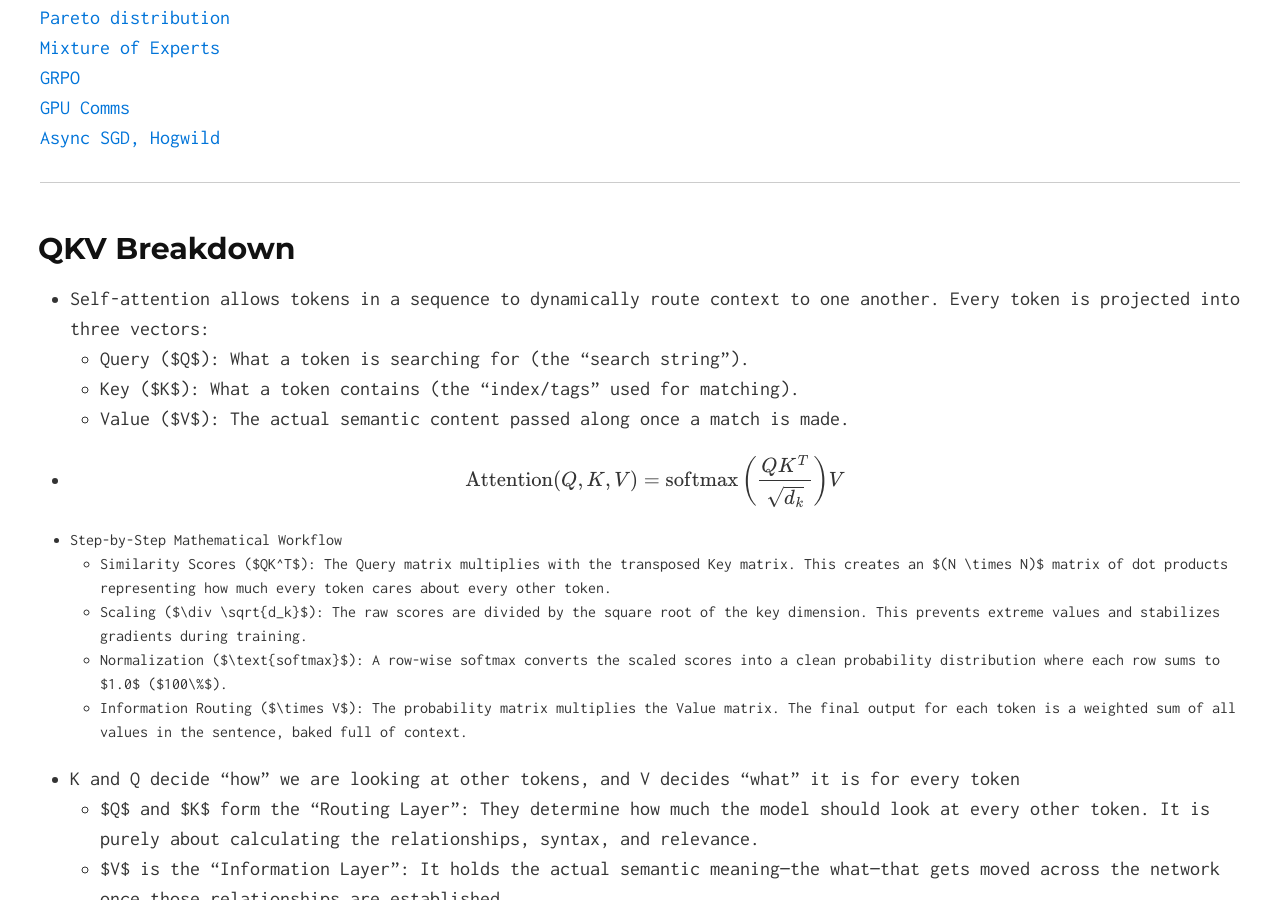
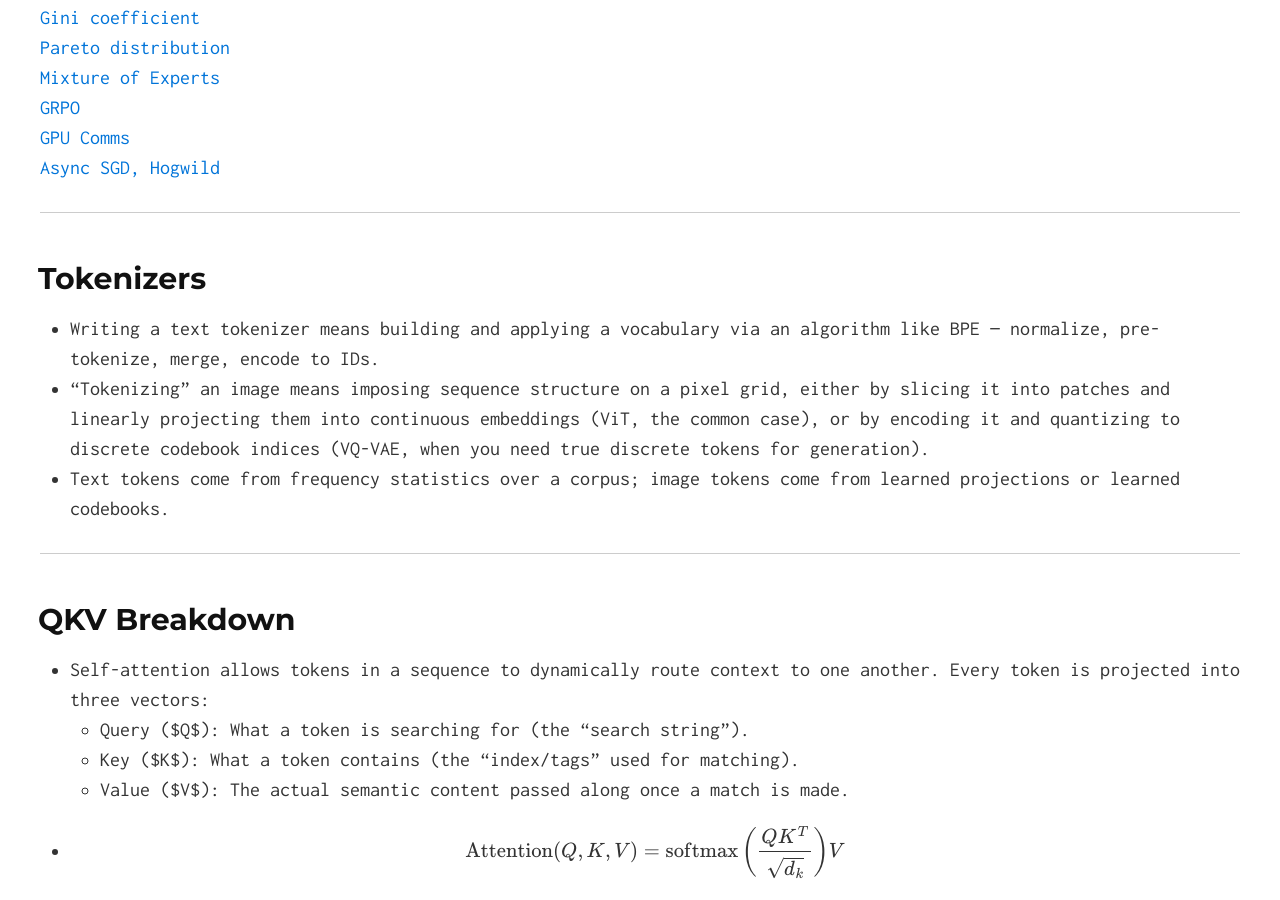
Before and after one commit to divyanshk/Mini-Blogs, a Jekyll site: the page built from index.md, in a window 1280 px wide and 900 px high, scrolled down 1477 px. Built offline with Jekyll 4.4.1, drawn with Linux system fonts in a browser that asks for light colours; formulas are drawn with MathJax 3.

Commit message:
tokenizer

```diff
--- a/index.md
+++ b/index.md
@@ -1,6 +1,7 @@
 ---
 layout: default
 ---
+[Tokenizers](#tokenizer)
 [QKV Breakdown](#qkv)
 [Transformer's Components](#transformer)
 [Transformer's Supporting Concepts](#transformer2)
@@ -48,6 +49,14 @@ layout: default
 [GRPO](#grpo)
 [GPU Comms](#gpucomms)
 [Async SGD, Hogwild](#asyncsgd)
+
+---
+
+## <a name='tokenizer'></a>Tokenizers
+
+* Writing a text tokenizer means building and applying a vocabulary via an algorithm like BPE — normalize, pre-tokenize, merge, encode to IDs.
+* "Tokenizing" an image means imposing sequence structure on a pixel grid, either by slicing it into patches and linearly projecting them into continuous embeddings (ViT, the common case), or by encoding it and quantizing to discrete codebook indices (VQ-VAE, when you need true discrete tokens for generation).
+* Text tokens come from frequency statistics over a corpus; image tokens come from learned projections or learned codebooks.
 
 ---
 
```
